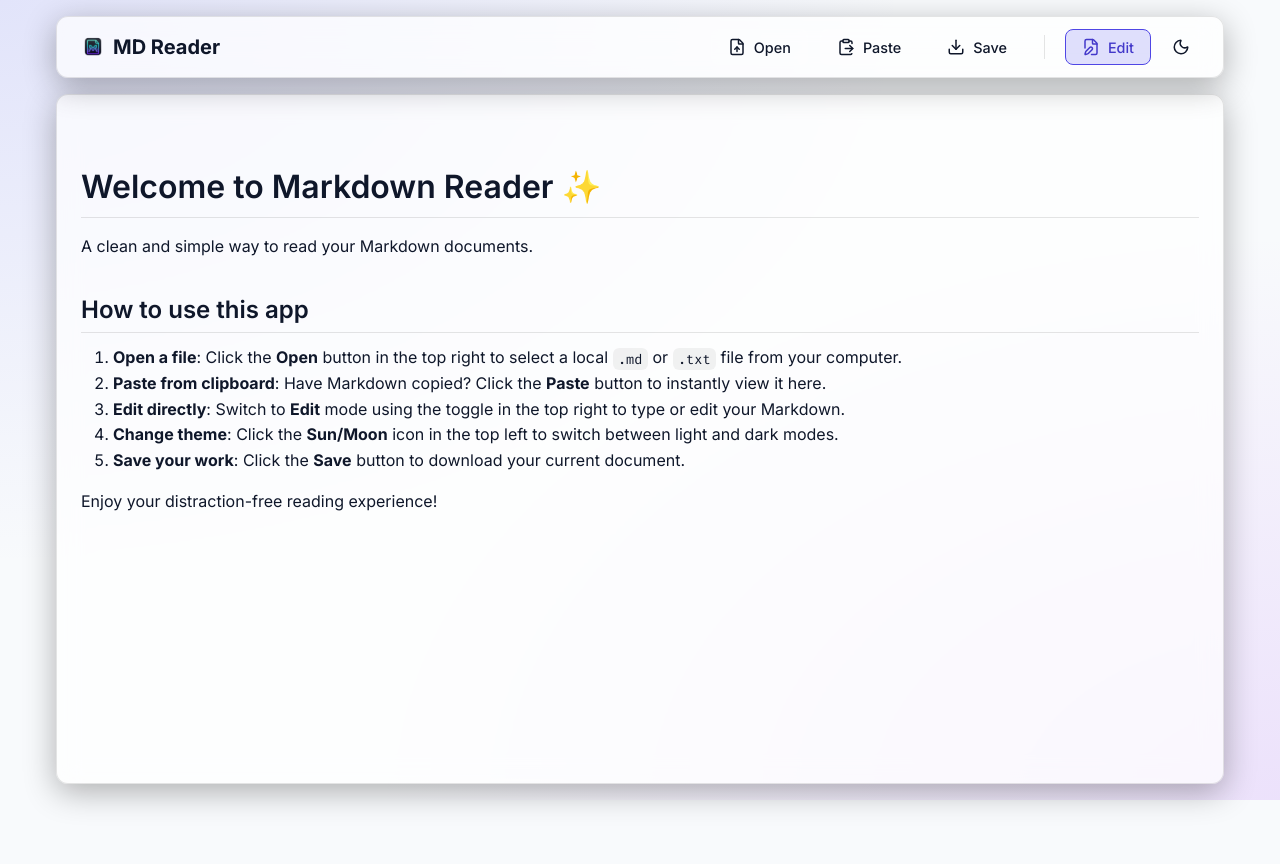
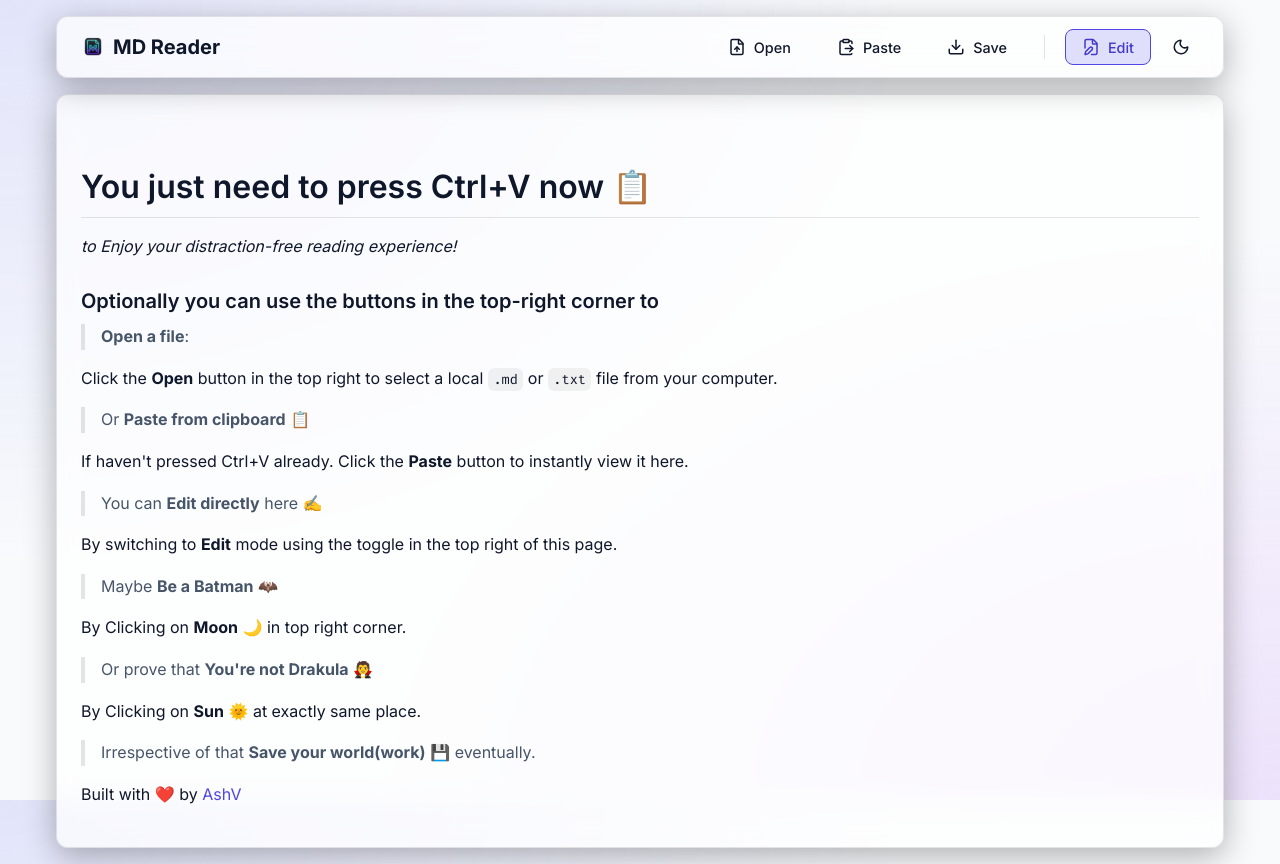
Before and after one commit to AshV/markdown-reader, a React (Vite) app: page / in a window 1280 px wide. Before the commit the page ends 800 px from the top, so only its background shows below. Built offline with nearby package versions, Linux system fonts and the light colour scheme.

Commit message:
Markdown message update

```diff
--- a/src/App.tsx
+++ b/src/App.tsx
@@ -7,20 +7,36 @@ import rehypeHighlight from 'rehype-highlight';
 import { BookOpen, FileEdit, FileUp, Download, Sun, Moon, ClipboardPaste } from 'lucide-react';
 import './App.css';
 
-const DEFAULT_MARKDOWN = `# Welcome to Markdown Reader ✨
+const DEFAULT_MARKDOWN = `# You just need to  press Ctrl+V now 📋
 
-A clean and simple way to read your Markdown documents.
+_to Enjoy your distraction-free reading experience!_
 
-## How to use this app
+### Optionally you can use the buttons in the top-right corner to
 
-1. **Open a file**: Click the **Open** button in the top right to select a local \`.md\` or \`.txt\` file from your computer.
-2. **Paste from clipboard**: Have Markdown copied? Click the **Paste** button to instantly view it here.
-3. **Edit directly**: Switch to **Edit** mode using the toggle in the top right to type or edit your Markdown.
-4. **Change theme**: Click the **Sun/Moon** icon in the top left to switch between light and dark modes.
-5. **Save your work**: Click the **Save** button to download your current document.
+>**Open a file**:
 
-Enjoy your distraction-free reading experience!
-`;
+Click the **Open** button in the top right to select a local \`.md\` or \`.txt\` file from your computer.
+
+>Or **Paste from clipboard** 📋
+
+If haven't pressed Ctrl+V already. Click the **Paste** button to instantly view it here.
+
+>You can **Edit directly** here ✍️
+
+By switching to **Edit** mode using the toggle in the top right of this page.
+
+>Maybe **Be a Batman** 🦇
+
+By Clicking on **Moon** 🌙 in top right corner.
+
+>Or prove that **You're not Drakula** 🧛
+
+By Clicking on **Sun** 🌞 at exactly same place.
+
+>Irrespective of that **Save your world(work)** 💾 eventually.
+
+
+Built with ❤️ by [AshV](https://www.ashishvishwakarma.com/)`;
 
 function App() {
   const [markdown, setMarkdown] = useState<string>(DEFAULT_MARKDOWN);
```
